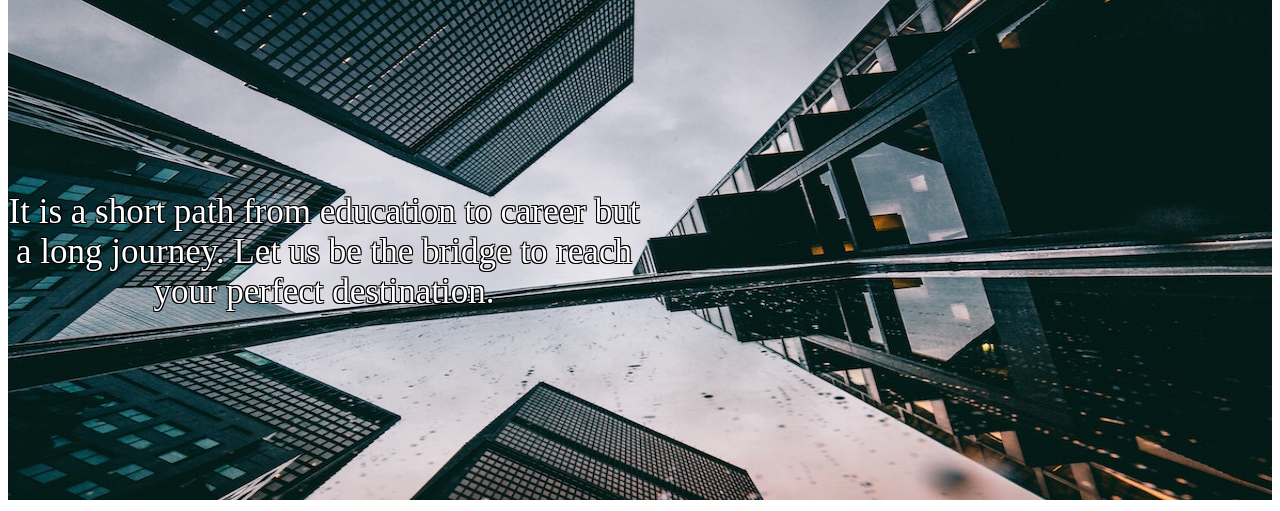
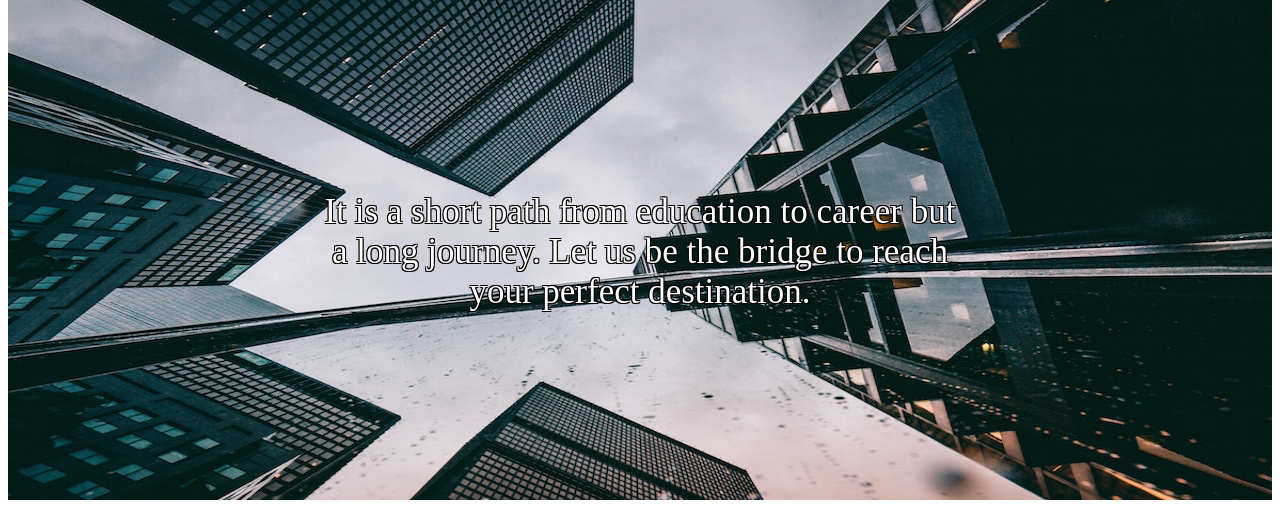
Before and after one commit to CDivyaPrabha/CP3405-Assessment, a Flask app: page / in a window 1280 px wide. Shown: the part 114-625 px from the top of the page. Run offline with Flask 2, Linux system fonts and the light colour scheme; data that the repository does not hold is empty.

Commit message:
Final demo

```diff
--- a/app/static/styles/styles.css
+++ b/app/static/styles/styles.css
@@ -24,7 +24,7 @@
     top: 50%;
     left: 25%;
     right: 25%;
-    transform: translate(-50%, -50%);
+    transform: translate( 0%, -50%);
     font-size: 35px;
 }
 
```
